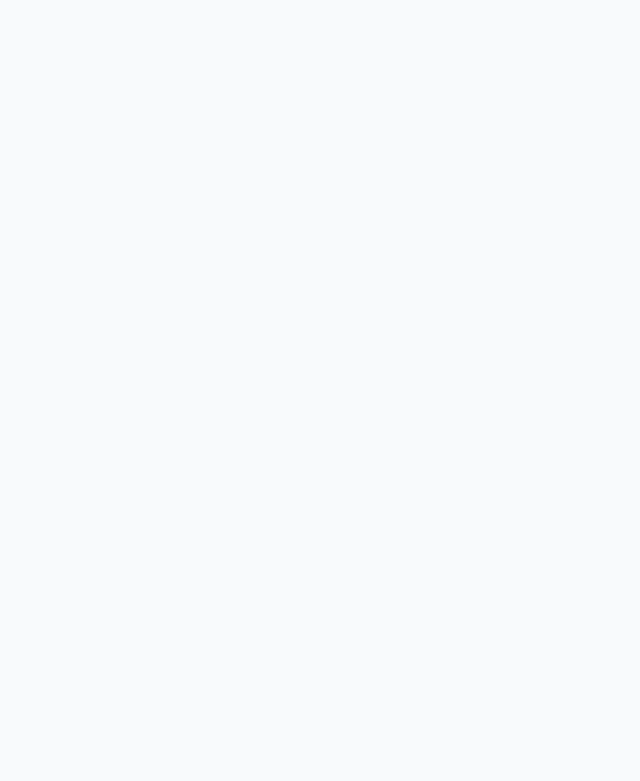
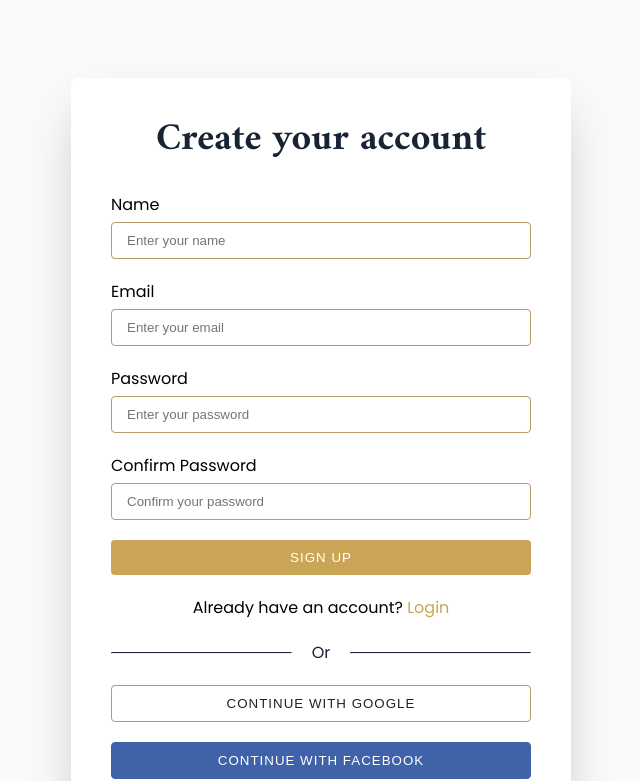
Before and after one commit to sabbirzzaman/tim-walter, a React (Create React App) app: page /signup in a window 1280 px wide. Shown: the part 402-1183 px from the top of the page, without its empty margins (319-959 px from the left). Before the commit the page ends 800 px from the top, so only its background shows below. Built offline with nearby package versions, Linux system fonts and the light colour scheme.

Commit message:
signup page added

```diff
--- a/src/pages/Login/SignUp/SignUp.js
+++ b/src/pages/Login/SignUp/SignUp.js
@@ -1,10 +1,87 @@
 import React from 'react';
+import { Link } from 'react-router-dom';
+import TitleBanner from '../../Common/TitleBanner/TitleBanner';
 
 const SignUp = () => {
     return (
-        <div>
+        <>
+            <TitleBanner title="Sign Up"></TitleBanner>
 
-        </div>
+            <div className="form-container">
+                <div className="form-heading">
+                    <h2>Create your account</h2>
+                </div>
+                <form>
+                    <div className="field-group">
+                        <label htmlFor="name">Name</label>
+                        <input
+                            type="name"
+                            name="name"
+                            placeholder="Enter your name"
+                            id="name"
+                            required
+                        />
+                    </div>
+
+                    <div className="field-group">
+                        <label htmlFor="email">Email</label>
+                        <input
+                            type="email"
+                            name="email"
+                            placeholder="Enter your email"
+                            id="email"
+                            required
+                        />
+                    </div>
+
+                    <div className="field-group">
+                        <label htmlFor="password">Password</label>
+                        <input
+                            type="password"
+                            name="password"
+                            placeholder="Enter your password"
+                            id="password"
+                            required
+                        />
+                    </div>
+
+                    <div className="field-group">
+                        <label htmlFor="confirm-password">Confirm Password</label>
+                        <input
+                            type="password"
+                            name="confirm-password"
+                            placeholder="Confirm your password"
+                            id="confirm-password"
+                            required
+                        />
+                    </div>
+
+                    <div className="field-group">
+                        <input type="submit" value="Sign Up" />
+                    </div>
+
+                    <div className="field-group">
+                        <p>
+                            Already have an account? <Link to="/login">Login</Link>
+                        </p>
+                    </div>
+                </form>
+
+                <div className="divider">
+                    <hr />
+                    <span>Or</span>
+                    <hr />
+                </div>
+
+                <div className="form-google">
+                    <button>Continue with Google</button>
+                </div>
+
+                <div className="form-facebook">
+                    <button>Continue with Facebook</button>
+                </div>
+            </div>
+        </>
     );
 };
 
```
Also changed, not shown: src/pages/Login/Login/Login.js (+8 -3 lines).
